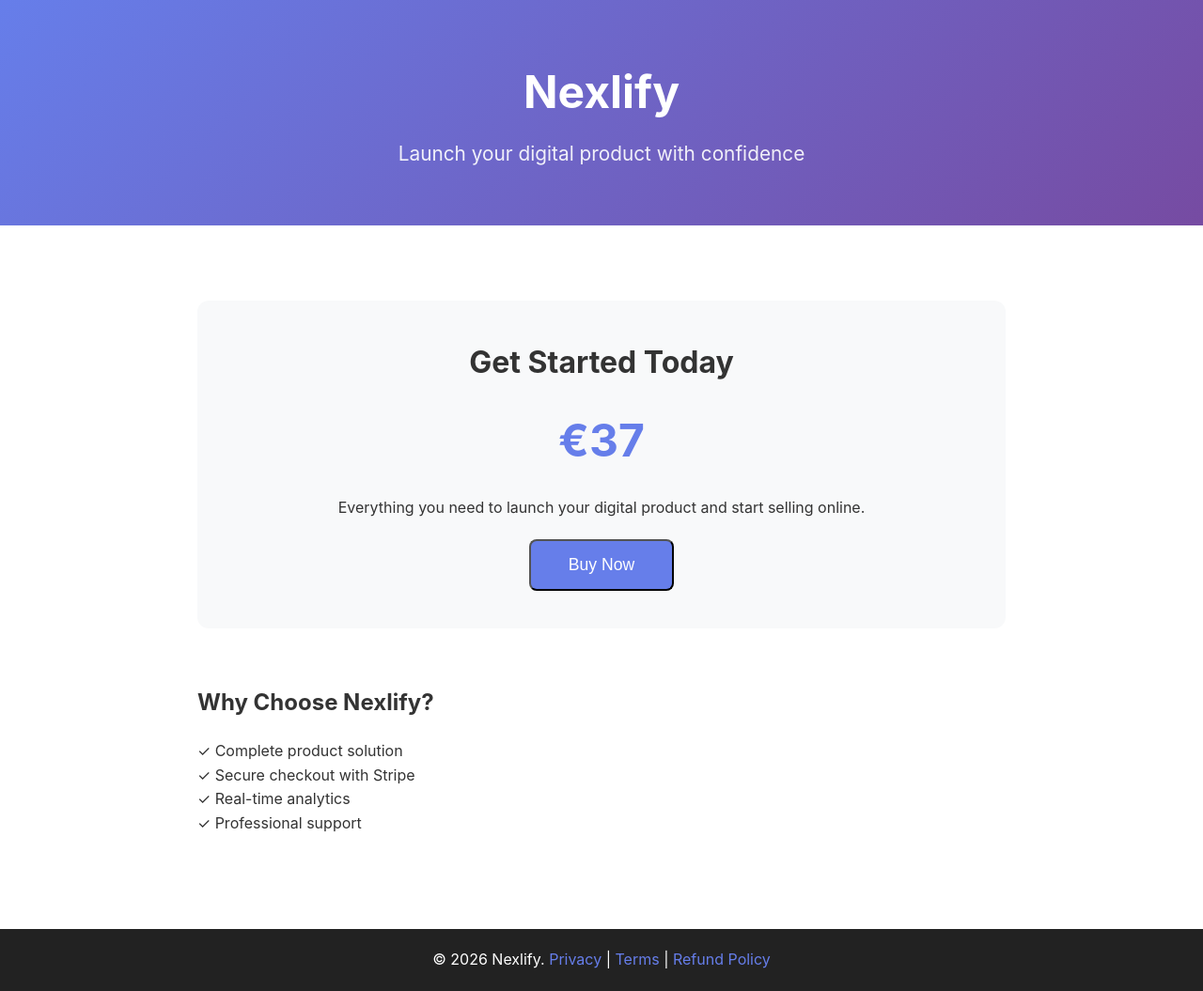
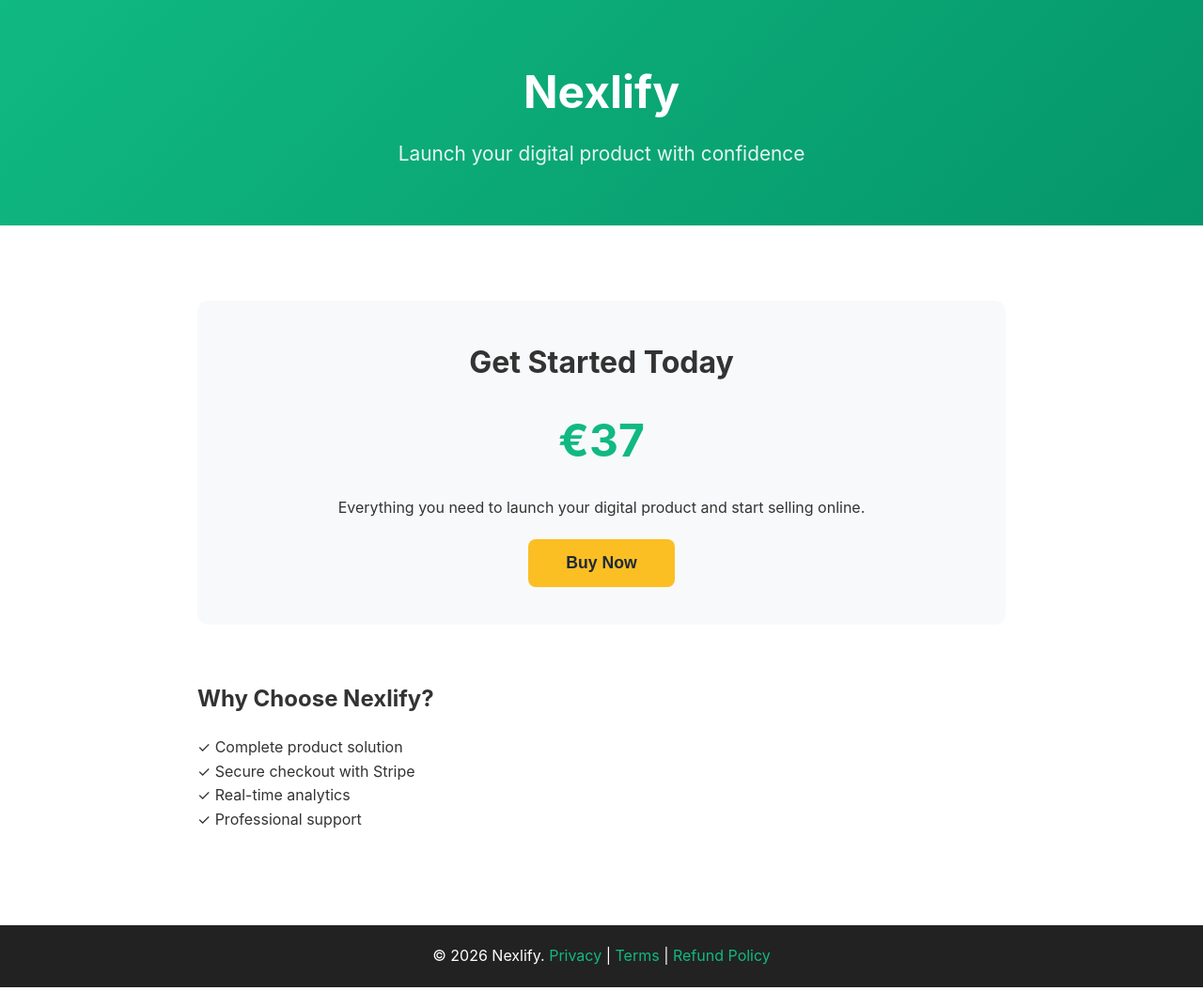
Before and after one commit to Patricio717/nexlify, a website: page index.html in a window 1280 px wide. Shown: the whole page at 94% size. Drawn offline with Linux system fonts and the light colour scheme.

Commit message:
Update colors: emerald green (#10B981) and gold (#FBBF24)

```diff
--- a/index.html
+++ b/index.html
@@ -7,17 +7,17 @@
   <style>
     * { margin: 0; padding: 0; box-sizing: border-box; }
     body { font-family: -apple-system, BlinkMacSystemFont, 'Segoe UI', Roboto, sans-serif; line-height: 1.6; color: #333; }
-    header { background: linear-gradient(135deg, #667eea 0%, #764ba2 100%); color: white; padding: 60px 20px; text-align: center; }
+    header { background: linear-gradient(135deg, #10B981 0%, #059669 100%); color: white; padding: 60px 20px; text-align: center; }
     header h1 { font-size: 3em; margin-bottom: 10px; }
     header p { font-size: 1.3em; opacity: 0.9; }
     .container { max-width: 900px; margin: 0 auto; padding: 40px 20px; }
     .pricing { background: #f8f9fa; padding: 40px; border-radius: 12px; text-align: center; margin: 40px 0; }
     .pricing h2 { font-size: 2em; margin-bottom: 20px; }
-    .price { font-size: 3em; font-weight: bold; color: #667eea; margin: 20px 0; }
-    .cta { display: inline-block; background: #667eea; color: white; padding: 15px 40px; border-radius: 8px; text-decoration: none; font-size: 1.1em; margin-top: 20px; transition: background 0.3s; }
-    .cta:hover { background: #764ba2; }
+    .price { font-size: 3em; font-weight: bold; color: #10B981; margin: 20px 0; }
+    .cta { display: inline-block; background: #FBBF24; color: #1F2937; padding: 15px 40px; border-radius: 8px; text-decoration: none; font-size: 1.1em; margin-top: 20px; transition: background 0.3s; font-weight: 600; border: none; cursor: pointer; }
+    .cta:hover { background: #F59E0B; }
     footer { background: #222; color: white; padding: 20px; text-align: center; margin-top: 60px; }
-    footer a { color: #667eea; text-decoration: none; }
+    footer a { color: #10B981; text-decoration: none; }
   </style>
 </head>
 <body>
```
Also changed, not shown: public/index.html (+5 -5 lines).
